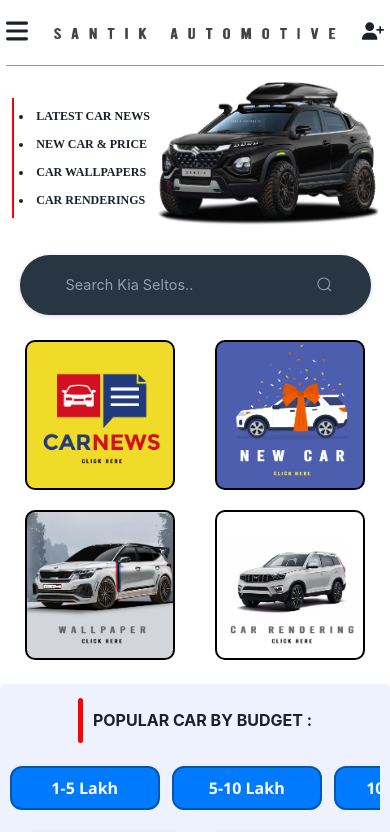
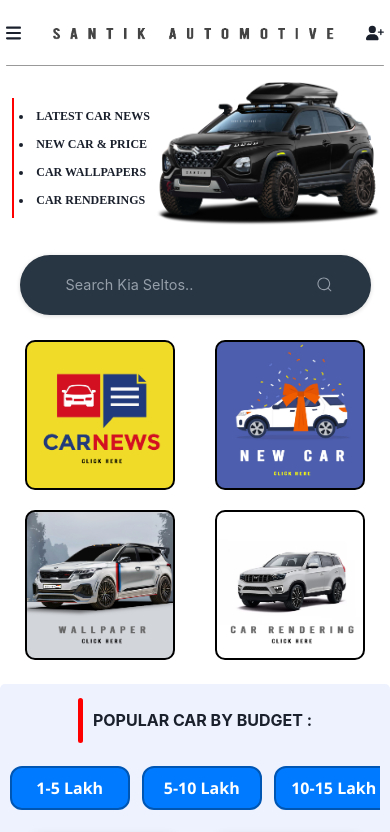
Before and after one commit to sangeetpadhee/Santik-Automotive-Frontend, a React (Create React App) app: page / in a window 390 px wide. Shown: the top 832 px of the page. Built offline with nearby package versions, Linux system fonts and the light colour scheme; a web font is replaced by a local one.

Commit message:
Describe the changes

```diff
--- a/src/Components/Nav.jsx
+++ b/src/Components/Nav.jsx
@@ -36,7 +36,7 @@
         <div className="upper">
           <FontAwesomeIcon icon={faBars} className='menuic' onClick={onOpen} />
           <img src={headingimg} className='uppersantik' alt="" />
-          <Link to='register'><FontAwesomeIcon icon={faUserPlus} className='menuic' /></Link>
+          <Link to='register'><FontAwesomeIcon icon={faUserPlus} className='menuic-login' /></Link>
         </div>
         <div className="border"></div>
 
--- a/src/Style/Cardetailpage.css
+++ b/src/Style/Cardetailpage.css
@@ -267,6 +267,8 @@
 .User-Review-On-Car {
     display: flex;
     padding: 20px;
+     gap: 15px;
+    overflow: auto;
     background-color: #f8f8f8;
     border-radius: 10px;
     margin: 20px 0;
@@ -317,6 +319,12 @@
 
 
 @media screen and (max-width:399px) {
+    .User-Review-On-Car-Container {
+      min-width: 300px;
+      }
+      .User-Review-Upper h1 {
+        font-size: 16px;
+    }
 .Button-Manage{
     overflow: auto;
     justify-content: space-between;
@@ -327,6 +335,13 @@
 }
 }
 @media screen and (min-width:399px) and (max-width:500px) {
+    .User-Review-On-Car-Container {
+        min-width: 450px;
+        gap: 10px;
+        }
+        .User-Review-Upper h1 {
+            font-size: 16px;
+        }
     .Button-Manage{
         overflow: auto;
         justify-content: space-between;
--- a/src/Style/PopularCar.css
+++ b/src/Style/PopularCar.css
@@ -232,6 +232,11 @@
     text-transform: capitalize;
 }
 
+@media screen and (max-width:450px) {
+    .budget{
+        min-width: 120px;
+    }
+}
 /* Media Query for screens up to 800px */
 @media (max-width: 800px) {
     .features-grid {
@@ -242,6 +247,7 @@
     }
     .categories-grid{
         justify-content: space-around;
+        justify-content: start;
         display: flex;
         flex-direction: row;
         flex-wrap: nowrap;
--- a/src/Style/nav.css
+++ b/src/Style/nav.css
@@ -33,7 +33,7 @@
     background-color: black;
 }
 
-.menuic{
+.menuic, .menuic-login{
     margin-top: -4px;
     width: 22px;
     font-size: 50px;
@@ -46,3 +46,17 @@
     align-items: start;
     gap: 20px;
 }
+
+@media screen and (max-width:450px) {
+    .upper{
+    }
+    .menuic{
+        margin-top: -0px;
+        width: 15px;
+        font-size: 50px;
+    }
+    .menuic-login{
+        margin-top: -0px;
+        width: 18px;
+    }
+}
```
